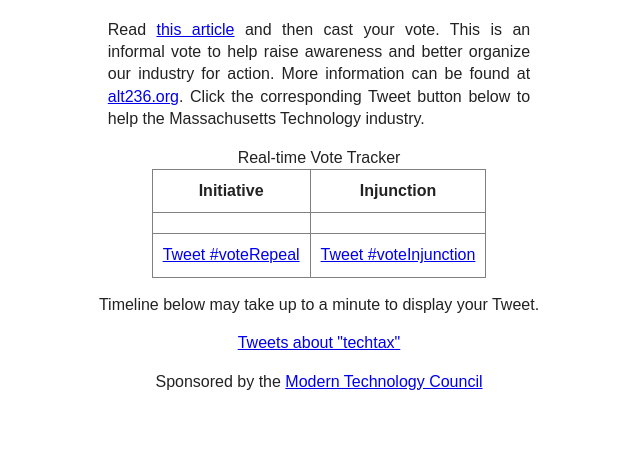
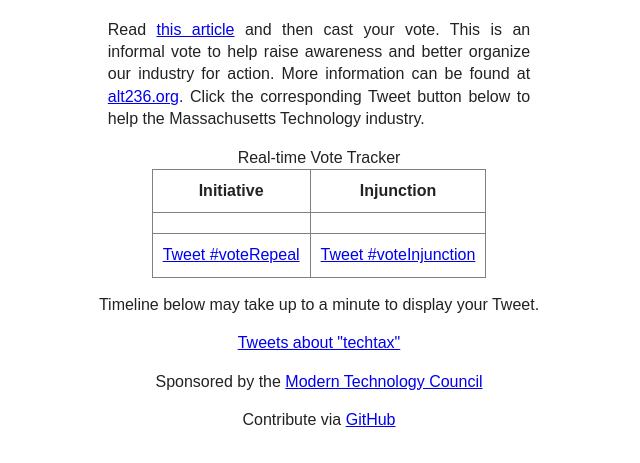
Before and after one commit to modern-technology-council/tech-tax, a website: page app/index.html in a window 1280 px wide. Shown: the part 69-532 px from the top of the page, without its empty margins (321-961 px from the left). Drawn offline with nearby package versions, Linux system fonts and the light colour scheme; no server answers.

```diff
--- a/app/index.html
+++ b/app/index.html
@@ -73,6 +73,7 @@
 
 <div class="footer">
   <p>Sponsored by the <a href="http://alt236.org">Modern Technology Council</a></p>
+  <p>Contribute via <a href="https://github.com/modern-technology-council/tech-tax">GitHub</a></p>
 </div>
 
 <script>
```
Also changed, not shown: 2 other files.
